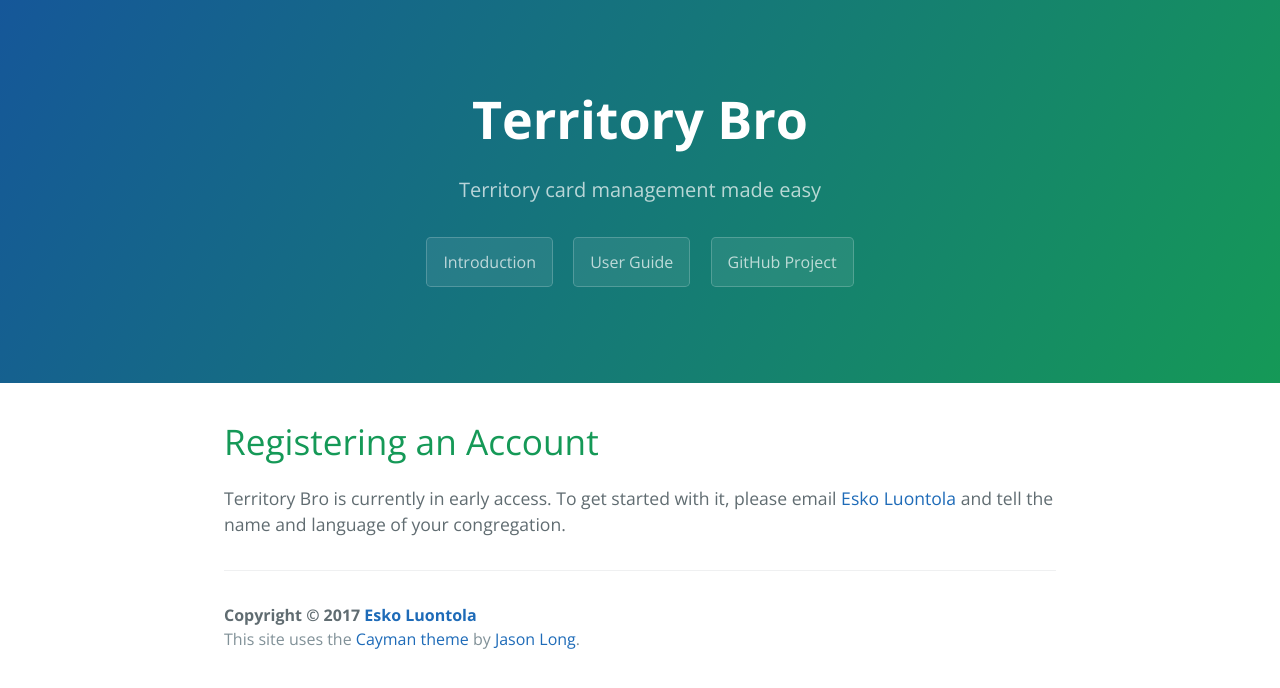
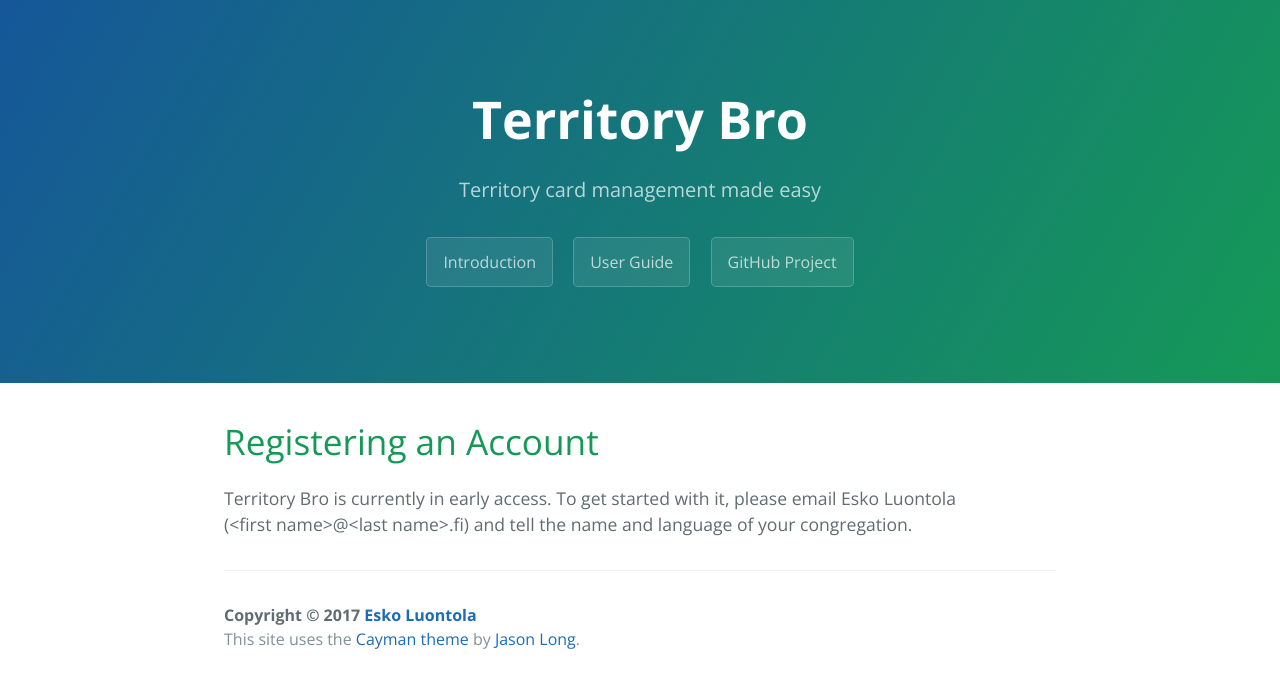
Before and after one commit to luontola/territory-bro, a Jekyll site: the page built from docs/guide/register.md, in a window 1280 px wide. Shown: the top 688 px of the page. Built offline with Jekyll 4.4.1, drawn with Linux system fonts in a browser that asks for light colours.

Commit message:
Tell the registration email directly on the page

```diff
--- a/docs/guide/register.md
+++ b/docs/guide/register.md
@@ -5,4 +5,4 @@
 
 # Registering an Account
 
-Territory Bro is currently in early access. To get started with it, please email [Esko Luontola](https://github.com/orfjackal) and tell the name and language of your congregation.
+Territory Bro is currently in early access. To get started with it, please email Esko Luontola <span style="white-space:nowrap;">(&lt;first name>@&lt;last name>.fi)</span> and tell the name and language of your congregation.
```
